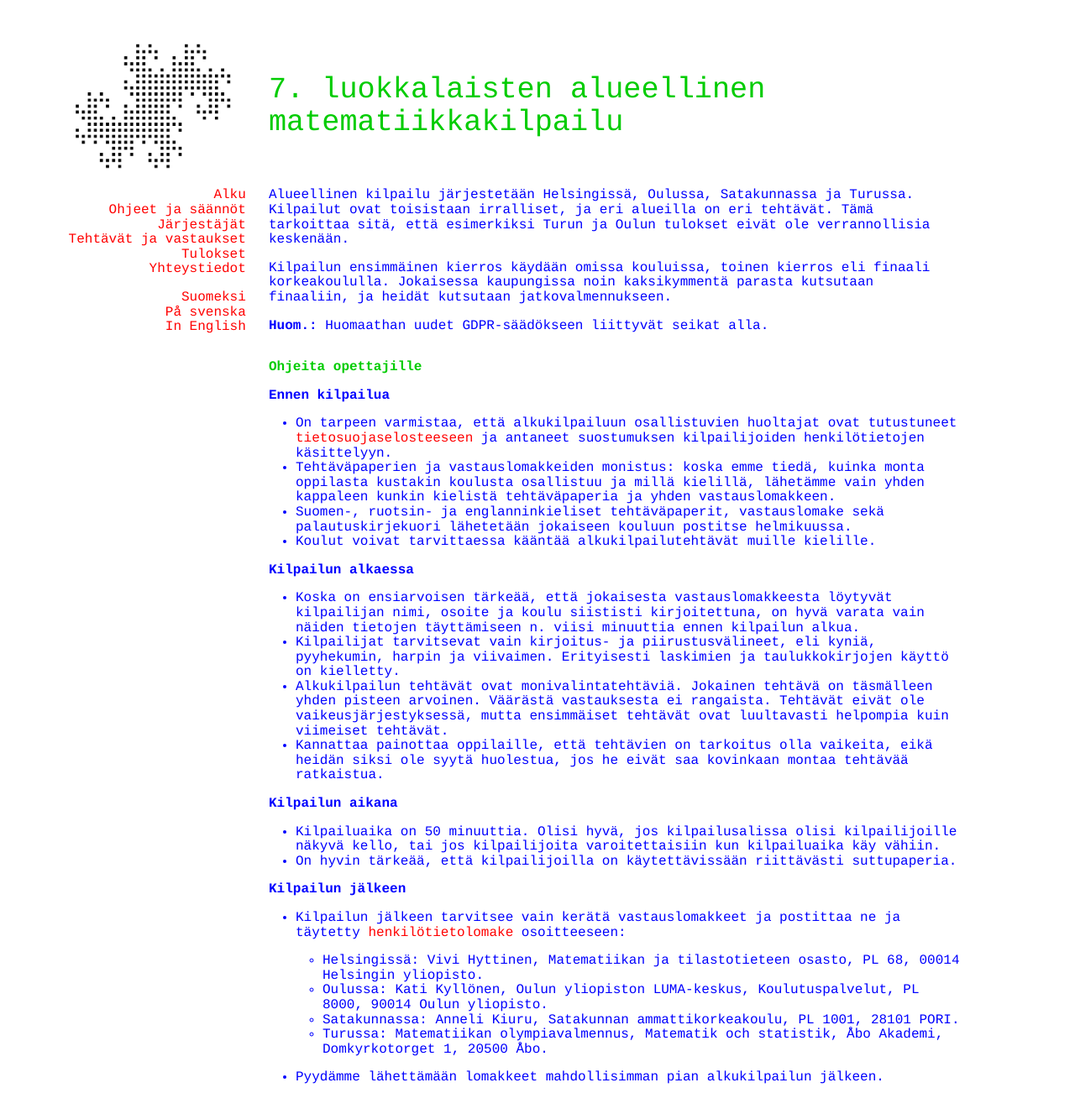
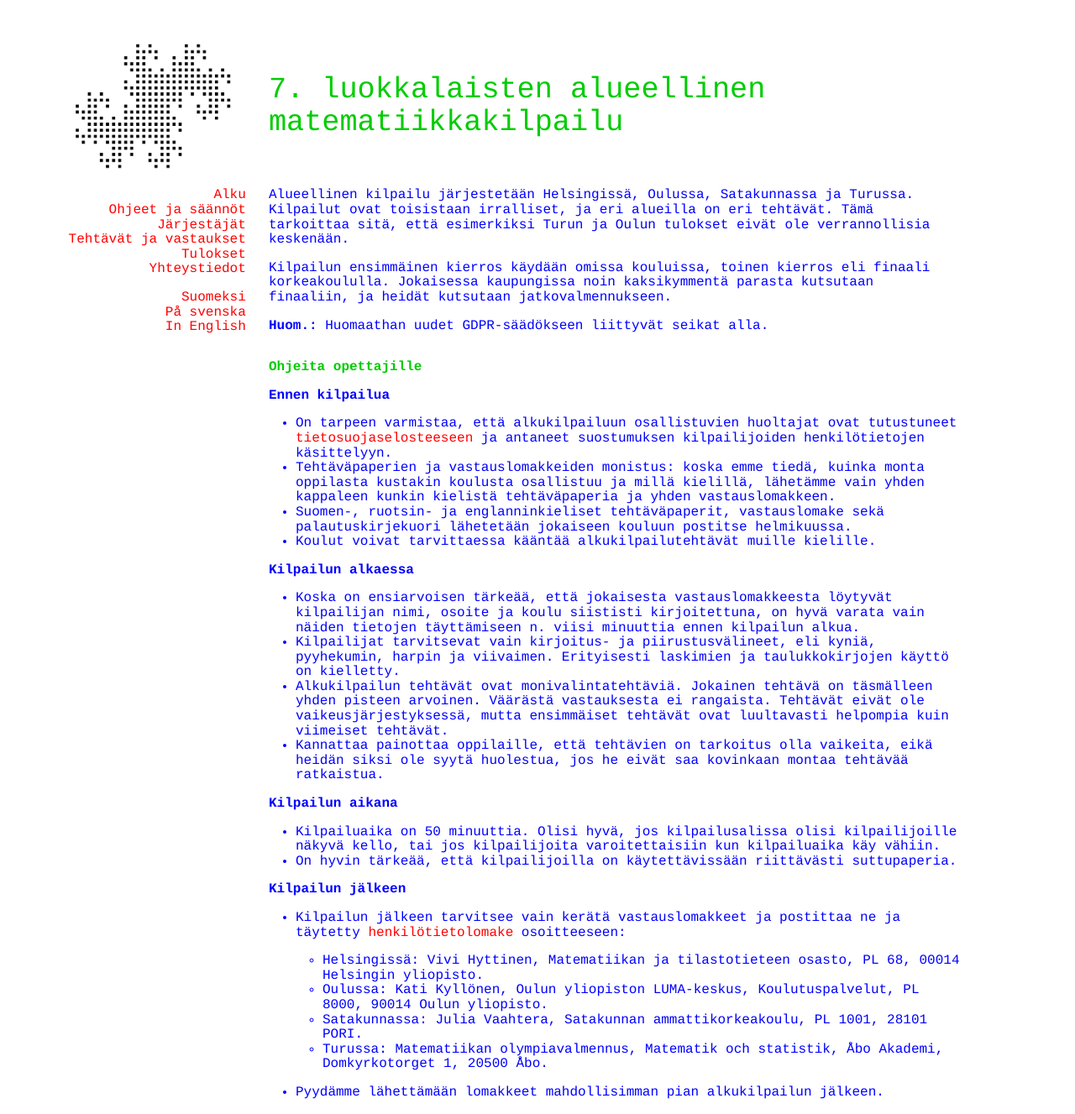
Before and after one commit to matematiikkakilpailut/matematiikkakilpailut.github.io, a Jekyll site: the page built from seiskat/ohjeet.html, in a window 1280 px wide. Shown: the whole page at 84% size. Built offline with Jekyll 4.4.1, drawn with Linux system fonts in a browser that asks for light colours.

Commit message:
Update ohjeet.html
SAMK osoite

```diff
--- a/seiskat/ohjeet.html
+++ b/seiskat/ohjeet.html
@@ -104,7 +104,7 @@
 	      Koulutuspalvelut, PL 8000, 90014 Oulun yliopisto.
       </li>
       <li>
-	Satakunnassa: Anneli Kiuru, Satakunnan ammattikorkeakoulu, PL
+	Satakunnassa: Julia Vaahtera, Satakunnan ammattikorkeakoulu, PL
 	1001, 28101 PORI.
       </li>
       <li>
```
